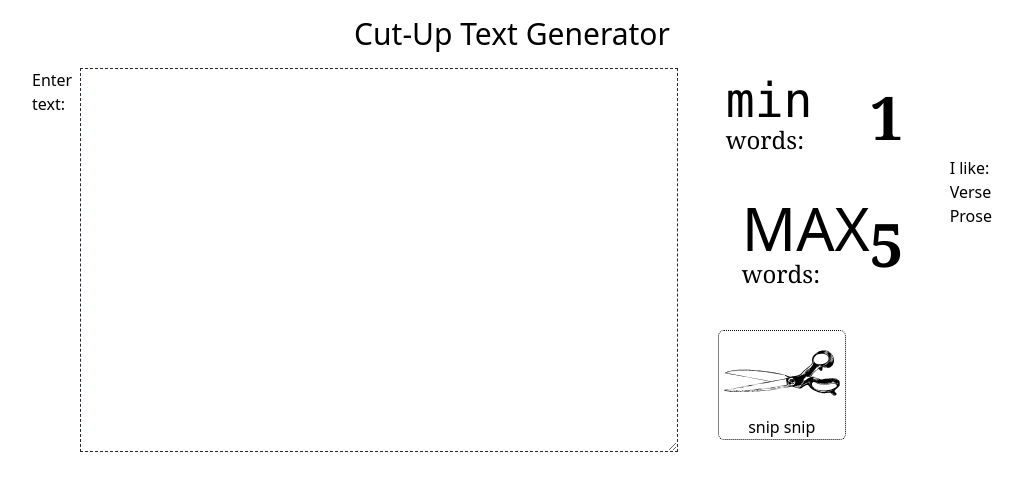
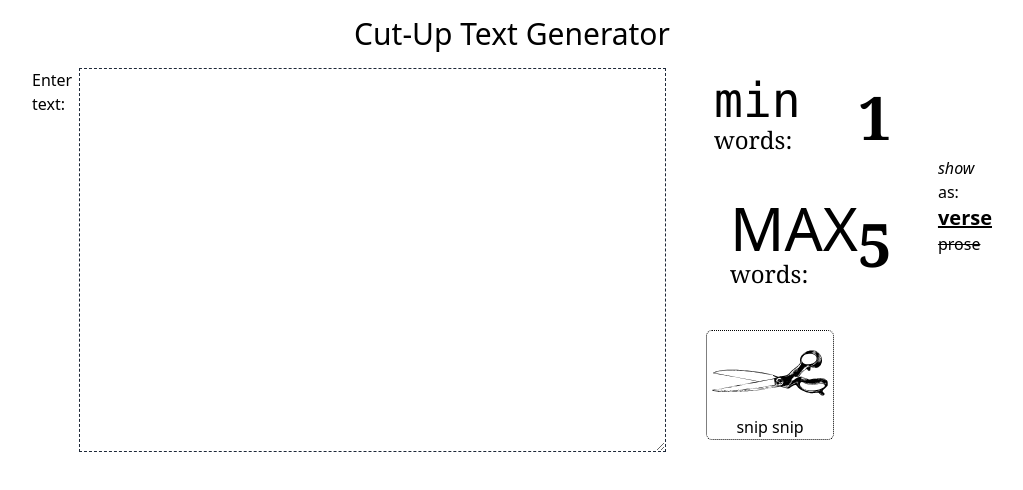
Before and after one commit to dku7/cut-up-tool, a React (Vite) app: page / in a window 1280 px wide. Shown: the top 490 px of the page, without its empty margins (128-1151 px from the left). Built offline with nearby package versions, Linux system fonts and the light colour scheme.

Commit message:
change format selection to radio buttons

```diff
--- a/src/components/Settings.tsx
+++ b/src/components/Settings.tsx
@@ -48,21 +48,37 @@ export default function Settings(props: SettingsProps) {
         </div>
       </div>
       <div className="mt-20">
-        I like:
+        <span className="italic">show</span> as:{" "}
         <input
           type="radio"
           name="format"
-          id="Verse"
+          id="verse"
+          onChange={() => handleFormatChange("verse")}
+          checked={format === "verse"}
           className="appearance-none"
         />
-        <label htmlFor="Verse">Verse</label>
+        <label
+          htmlFor="verse"
+          className={`hover:cursor-pointer ${
+            format !== "verse" ? "line-through" : "font-bold text-xl underline"
+          }`}>
+          verse
+        </label>
         <input
           type="radio"
           name="format"
-          id="Prose"
+          id="prose"
+          onChange={() => handleFormatChange("prose")}
+          checked={format === "prose"}
           className="appearance-none"
         />
-        <label htmlFor="Prose">Prose</label>
+        <label
+          htmlFor="prose"
+          className={`hover:cursor-pointer ${
+            format !== "prose" ? "line-through" : "font-bold text-xl underline"
+          }`}>
+          prose
+        </label>{" "}
       </div>
     </div>
   );
```
